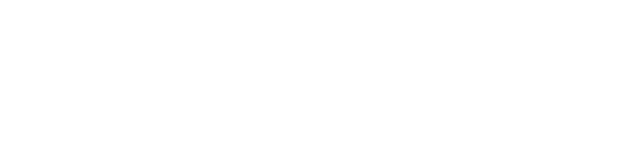
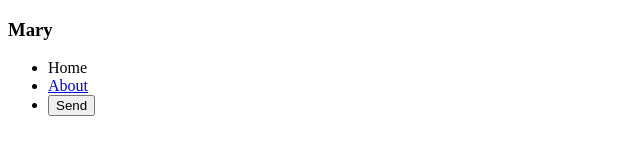
Before and after one commit to imrankhan41/my-first-website, a plain HTML site: page index.html in a window 1280 px wide. Shown: the whole page, without its empty margins (0-640 px from the left). Drawn offline with Linux system fonts and the light colour scheme.

Commit message:
second commit

```diff
--- a/index.html
+++ b/index.html
@@ -6,6 +6,21 @@
     <title>Portfolio Website</title>
 </head>
 <body>
+    <header>
+        <nav>
+            <h3>Ma<span>r</span>y</h3>
+            <ul>
+                <li><a href="home.html"></a>Home</li>
+                <li><a href="about,html">About</a></li>
+                <li><a href=""><button>Send</button></a></li>
+            </ul>
+        </nav>
+    </header>
+    <main>
 
+    </main>
+    <footer>
+
+    </footer>
 </body>
 </html>
```
